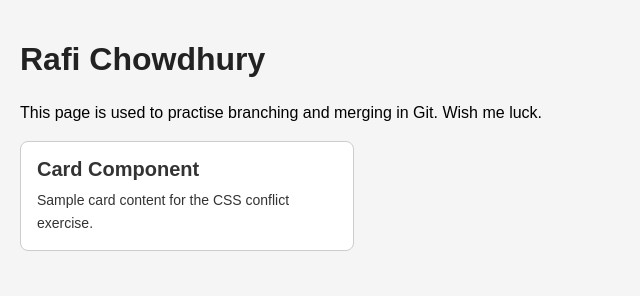
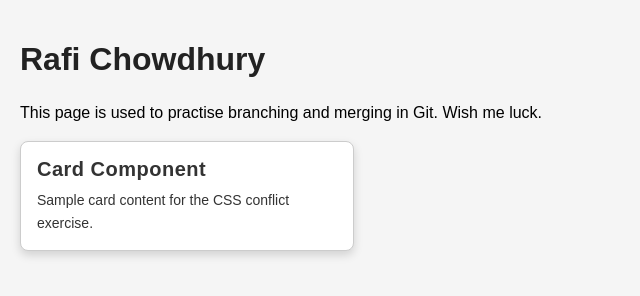
Before and after one commit to Rafichowdhury24/2023200000171_1_GitLab, a plain HTML site: page index.html in a window 1280 px wide. Shown: the whole page, without its empty margins (0-640 px from the left). Drawn offline with Linux system fonts and the light colour scheme.

Commit message:
branch-1: add shadow and title letter-spacing in card box

```diff
--- a/index.css
+++ b/index.css
@@ -22,11 +22,13 @@ p {
   border-radius: 8px;
   background-color: #ffffff;
   color: #333;
+  box-shadow: 0 4px 10px rgba(0, 0, 0, 0.15);
 }
 
 .card-title {
   font-size: 20px;
   margin: 0 0 8px 0;
+  letter-spacing: 0.5px;
 }
 
 .card-text {
```
